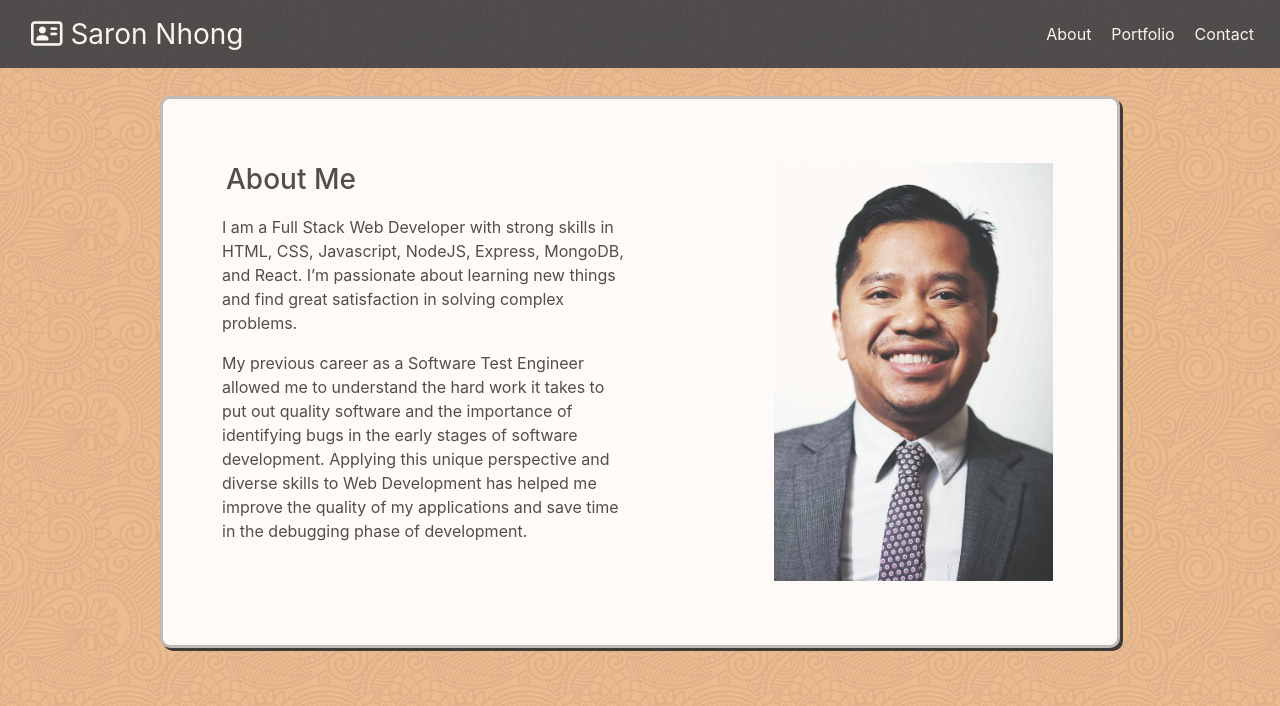
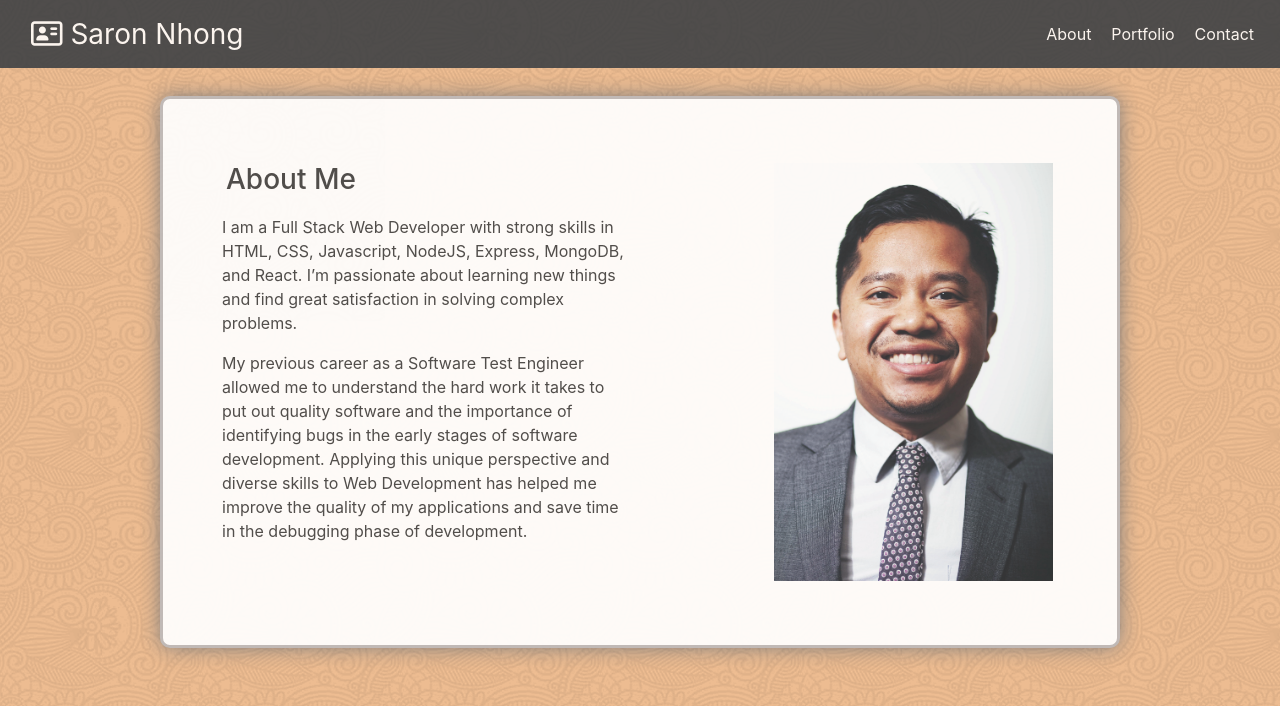
Before and after one commit to saronnhong/react-portfolio, a React (Create React App) app in the folder client/: page /about in a window 1280 px wide. Shown: the top 706 px of the page. Built offline with nearby package versions, Linux system fonts and the light colour scheme.

Commit message:
adjust box shadow effect

```diff
--- a/client/src/components/About/style.css
+++ b/client/src/components/About/style.css
@@ -17,7 +17,8 @@
     border-style: solid;
     /* border-radius: 10px; */
     border-color: rgb(190, 186, 186);
-    box-shadow: 3px 3px 0px rgb(50,50,50);
+    /* box-shadow: 3px 3px 0px rgb(50,50,50); */
+    box-shadow: 0 0 20px 0 rgba(72,94,116,.7);
   }
 
   .aboutMeTitle{
--- a/client/src/components/Contact/style.css
+++ b/client/src/components/Contact/style.css
@@ -11,6 +11,7 @@
     opacity: .93;
     width: 75%;
     margin-top: 8em;
+
 
 
   }
@@ -27,7 +28,8 @@
     border-style: solid;
     border-radius: 10px;
     border-color: rgb(190, 186, 186);
-    box-shadow: 3px 3px 0px rgb(50,50,50);
+    /* box-shadow: 3px 3px 0px rgb(50,50,50); */
+    box-shadow: 0 0 20px 0 rgba(72,94,116,0.7);
   }
 
   .wrapper > *{
--- a/client/src/components/Portfolio/style.css
+++ b/client/src/components/Portfolio/style.css
@@ -27,9 +27,10 @@
     border-style: solid;
     border-radius: 10px;
     border-color: rgb(190, 186, 186);
-    box-shadow: 3px 3px 0px rgb(50,50,50);
+    /* box-shadow: 3px 3px 0px rgb(50,50,50); */
     margin-top: 80px;
     /* margin-bottom: 40px; */
+    box-shadow: 0 0 20px 0 rgba(72,94,116,.7);
 
 
 }
```
